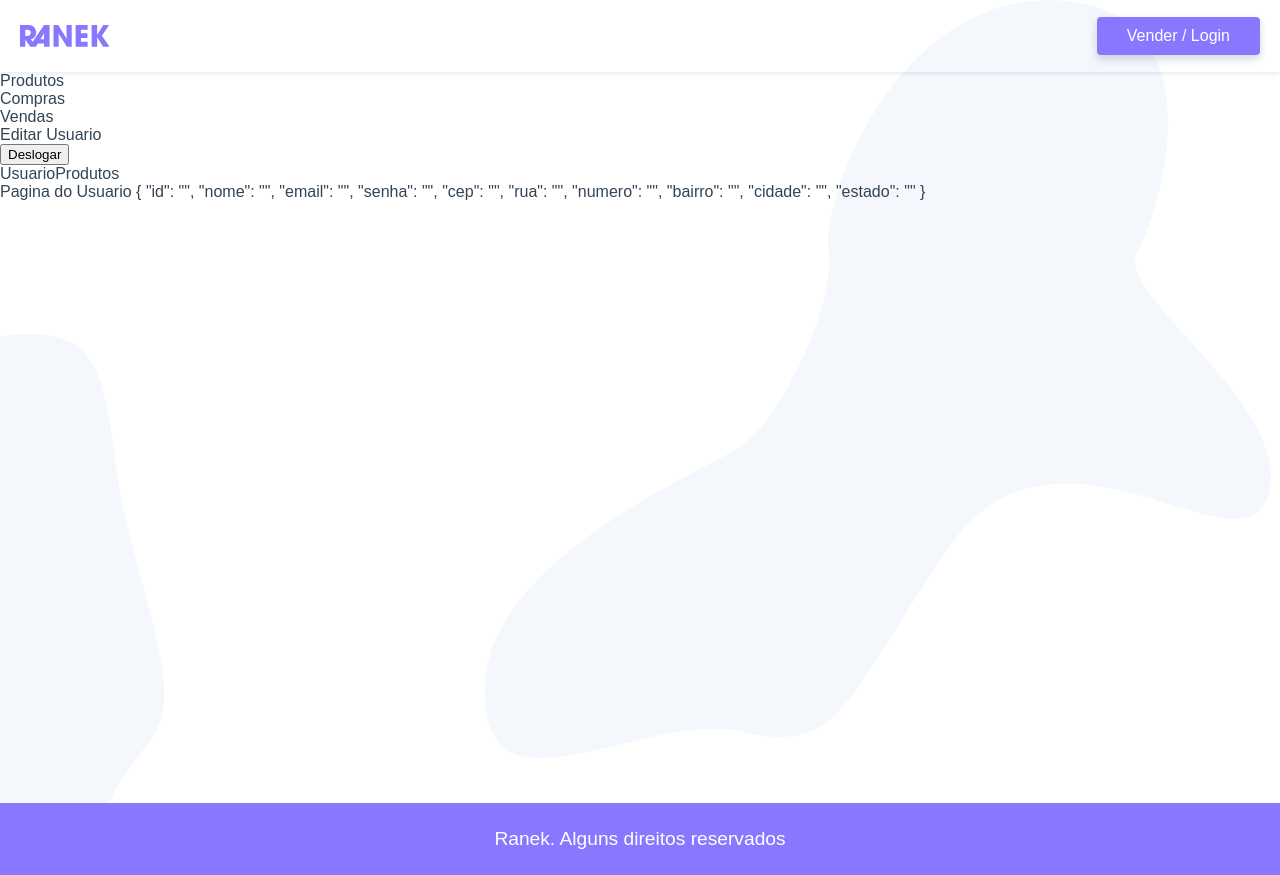
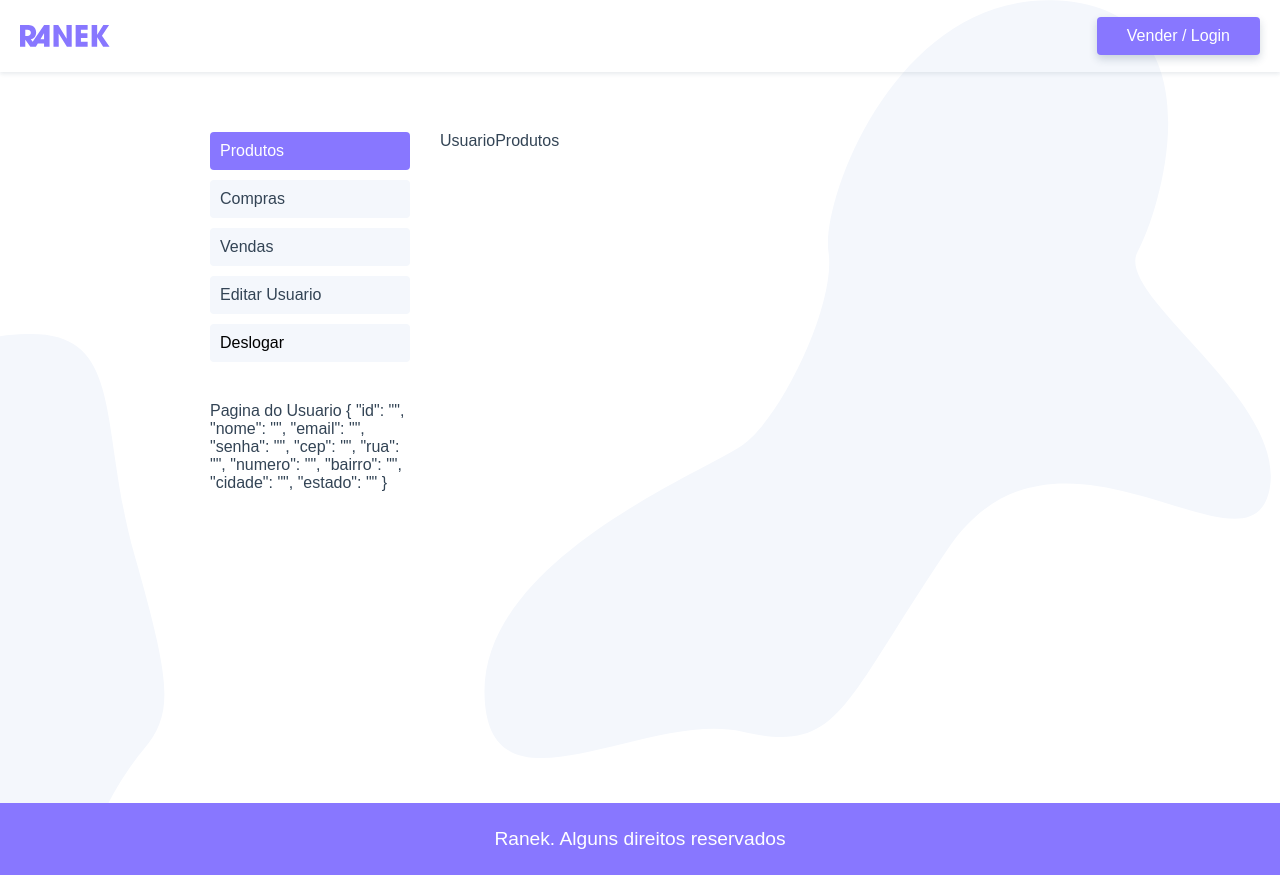
Before and after one commit to JoaoVictorgRamos/Ranek-Origamid-Vue2.0, a Vue app: page /usuario in a window 1280 px wide. Built offline with nearby package versions, Linux system fonts and the light colour scheme.

Commit message:
usuario-estilo

```diff
--- a/src/views/usuario/UsuarioView.vue
+++ b/src/views/usuario/UsuarioView.vue
@@ -41,4 +41,48 @@
 };
 </script>
 
-<style></style>
+<style scoped>
+.usuario {
+  display: grid;
+  grid-template-columns: minmax(140px, 200px) 1fr;
+  max-width: 900px;
+  margin: 40px auto;
+  grid-gap: 30px;
+  padding: 20px;
+}
+
+@media (max-width: 500px) {
+  .usuario {
+    grid-template-columns: 1fr;
+    margin: 0px auto;
+    grid-gap: 20px;
+    padding: 20px;
+  }
+}
+
+.sidenav a,
+.sidenav button {
+  padding: 10px;
+  display: block;
+  background: #f4f7fc;
+  margin-bottom: 10px;
+  border-radius: 4px;
+}
+
+.sidenav a.router-link-exact-active,
+.sidenav a:hover,
+.sidenav button:hover {
+  background: #87f;
+  color: #fff;
+}
+
+.sidenav button {
+  border: none;
+  width: 100%;
+  font-size: 1rem;
+  text-align: left;
+  font-family: Arial, Helvetica, sans-serif;
+  cursor: pointer;
+  padding: 10px;
+}
+</style>
```
